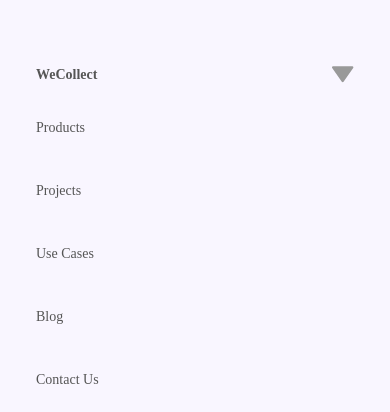
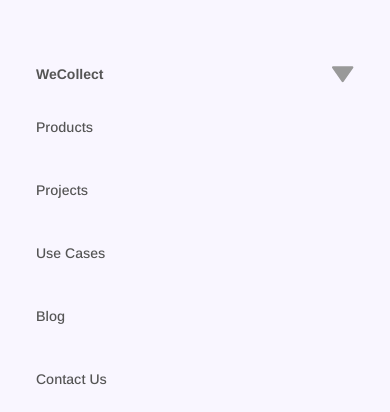
Before and after one commit to Daniekeys/temporary-hosting, a Next.js app: page /innovations in a window 390 px wide. Both pictures are taken after a click on the element "WeCollect". Shown: the part 3914-4326 px from the top of the page. Built offline with nearby package versions, Linux system fonts and the light colour scheme.

Commit message:
pushed now

```diff
--- a/components/LandingPage/FooterFaq.tsx
+++ b/components/LandingPage/FooterFaq.tsx
@@ -31,7 +31,7 @@
       >
         <p
           className="text-[14px] font-bold cursor-pointer
-        text-[#555555] "
+        text-[#555555] font-sans "
         >
           {title}
         </p>
@@ -48,32 +48,32 @@
         <div className="text-[#555555] text-[14px] font-medium  flex flex-col gap-[30px] mt-4">
           <p
             onClick={() => router.push(list1?.url)}
-            className="mt-4 hover:bg-mainBlue w-fit hover:text-white text-[14px] text-ash hover:py-2 hover:px-4 hover:rounded-md"
+            className="mt-4 hover:bg-mainBlue w-fit hover:text-white text-[14px] text-ash hover:py-2 hover:px-4 hover:rounded-md font-sans"
           >
             {list1?.name}
           </p>
           <p
             onClick={() => router.push(list2?.url)}
-            className="mt-3 hover:bg-mainBlue w-fit hover:text-white text-[14px] text-ash hover:py-2 hover:px-4 hover:rounded-md"
+            className="mt-3 hover:bg-mainBlue w-fit hover:text-white text-[14px] text-ash hover:py-2 hover:px-4 hover:rounded-md font-sans"
           >
             {list2?.name}
           </p>
           <p
             onClick={() => router.push(list3?.url)}
-            className="mt-3 hover:bg-mainBlue w-fit hover:text-white text-[14px] text-ash hover:py-2 hover:px-4 hover:rounded-md"
+            className="mt-3 hover:bg-mainBlue w-fit hover:text-white text-[14px] text-ash hover:py-2 hover:px-4 hover:rounded-md font-sans"
           >
             {list3?.name}
           </p>
           <p
             onClick={() => router.push(list4?.url)}
-            className="mt-3 hover:bg-mainBlue w-fit hover:text-white text-[14px] text-ash hover:py-2 hover:px-4 hover:rounded-md"
+            className="mt-3 hover:bg-mainBlue w-fit hover:text-white text-[14px] text-ash hover:py-2 hover:px-4 hover:rounded-md font-sans"
           >
             {list4?.name}
           </p>
 
           <p
             onClick={() => router.push(list5?.url)}
-            className="mt-3 hover:bg-mainBlue w-fit hover:text-white text-[14px] text-ash hover:py-2 hover:px-4 hover:rounded-md"
+            className="mt-3 hover:bg-mainBlue w-fit hover:text-white text-[14px] text-ash hover:py-2 hover:px-4 hover:rounded-md font-sans"
           >
             {list5?.name}
           </p>
--- a/components/navbar/new-navbar.jsx
+++ b/components/navbar/new-navbar.jsx
@@ -59,6 +59,8 @@
       phone: phone, // Client's phone number
       useCase: useCase, // Specific use case for the data
       personalAgent: agentPresent === 2 ? true : false,
+      noOfAgents: agents,
+      startDate:date
     };
          try {
            const response = await axios.post(
--- a/components/use-cases/benefits.tsx
+++ b/components/use-cases/benefits.tsx
@@ -29,7 +29,7 @@
 
       <ContainerLayout>
         <p
-          className="text-ash text-[20px] lg:text-2xl 2xl:text-[32px] font-semibold  mt-16 lg:mt-12 text-center uppercase 2xl:leading-[35px] font-serif"
+          className="text-ash text-[20px] lg:text-2xl 2xl:text-[32px] font-semibold  mt-0 lg:mt-0 text-center uppercase 2xl:leading-[35px] font-serif"
           // data-aos="fade-up"
           // data-aos-duration="1000"
         >
@@ -44,7 +44,7 @@
           {benefits?.subtitle}
         </p>
 
-        <div className="bg-[#F9F6FF] container-border w-full h-auto rounded-[50px] p-5 lg:p-[30px] mt-5 lg:mt-20  relative flow-hide ">
+        <div className="bg-[#F9F6FF] container-border w-full h-auto rounded-[50px] p-5 lg:p-[30px] mt-5 lg:mt-12  relative flow-hide ">
           <div className="w-full h-auto grid grid-cols-1 lg:grid-cols-3 gap-4 lg:gap-10 justify-between items-center ">
             {benefits?.items?.map((single: any) => {
               return (
--- a/components/use-cases/use-how.tsx
+++ b/components/use-cases/use-how.tsx
@@ -21,7 +21,7 @@
           // data-aos-duration="1000"
         >
           <p
-            className="text-customBlack text-[20px] lg:text-2xl 2xl:text-[32px] font-serif font-semibold mt-44 text-center"
+            className="text-customBlack text-[20px] lg:text-2xl 2xl:text-[32px] font-serif font-semibold mt-20 text-center"
             // data-aos="fade-up"
             // data-aos-duration="1000"
           >
@@ -29,13 +29,13 @@
           </p>
 
           <p
-            className="text-[#555555] text-[14px] 2xl:text-[18px] font-sans font-medium mt-[10px] text-center leading-[36px]"
+            className="text-[#555555] text-[14px] 2xl:text-[18px] font-sans font-medium mt-[10px] md:text-center leading-[36px]"
             // data-aos="fade-up"
             // data-aos-duration="1000"
           >
             {howInfo?.subtitle}
           </p>
-          <div className="w-full h-auto flex flex-col md:flex-row items-center mt-8 justify-center  lg:gap-6 mb-8 pb-32">
+          <div className="w-full h-auto flex flex-col md:flex-row md:items-center mt-8 md:justify-center  lg:gap-6 mb-8 pb-20">
             <div className="bg-mainBlue hover:bg-[#E3D5FF] w-[197px] h-[50px] flex justify-center items-center text-white hover:text-mainBlue rounded-[50px]  cursor-pointer font-semibold hero-btn font-sans ">
               Get started for free
             </div>
--- a/pages/view-use-case/[id]/index.tsx
+++ b/pages/view-use-case/[id]/index.tsx
@@ -33,8 +33,11 @@
       <UseHow howInfo={item?.howInfo} />
       <Benefits benefits={item?.benefits} />
       <DataJourney />
-      <div className="mb-32 w-full h-32 lg:hidden flex"></div>
+      <div className=" lg:mb-0 w-full  lg:h-0 lg:hidden flex"></div>
+      <div className="w-full mt-[-80px]">
+
       <CustomCarousel />
+      </div>
       <RequestDemo />
       <NewFooter />
     </div>
```
